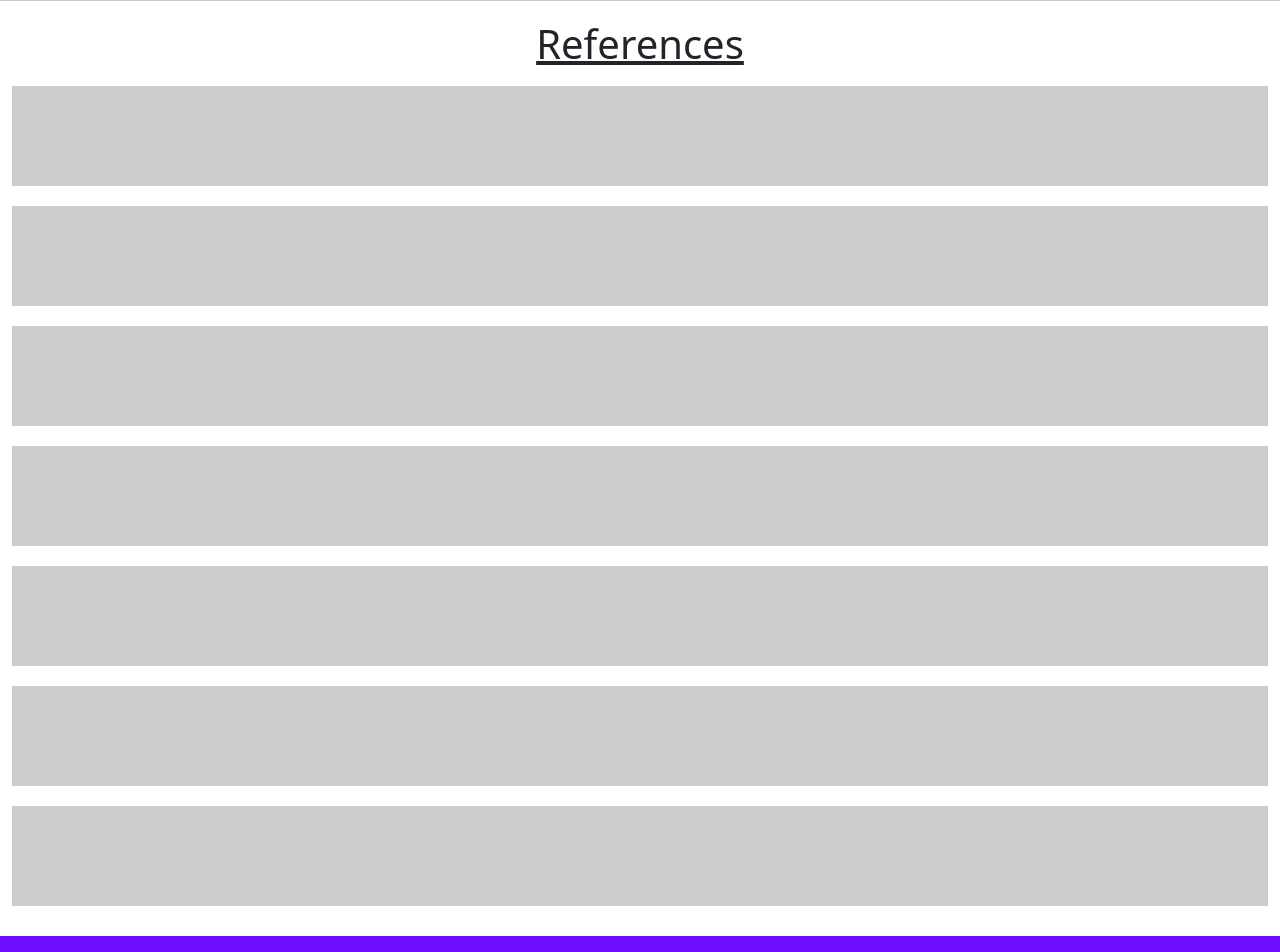
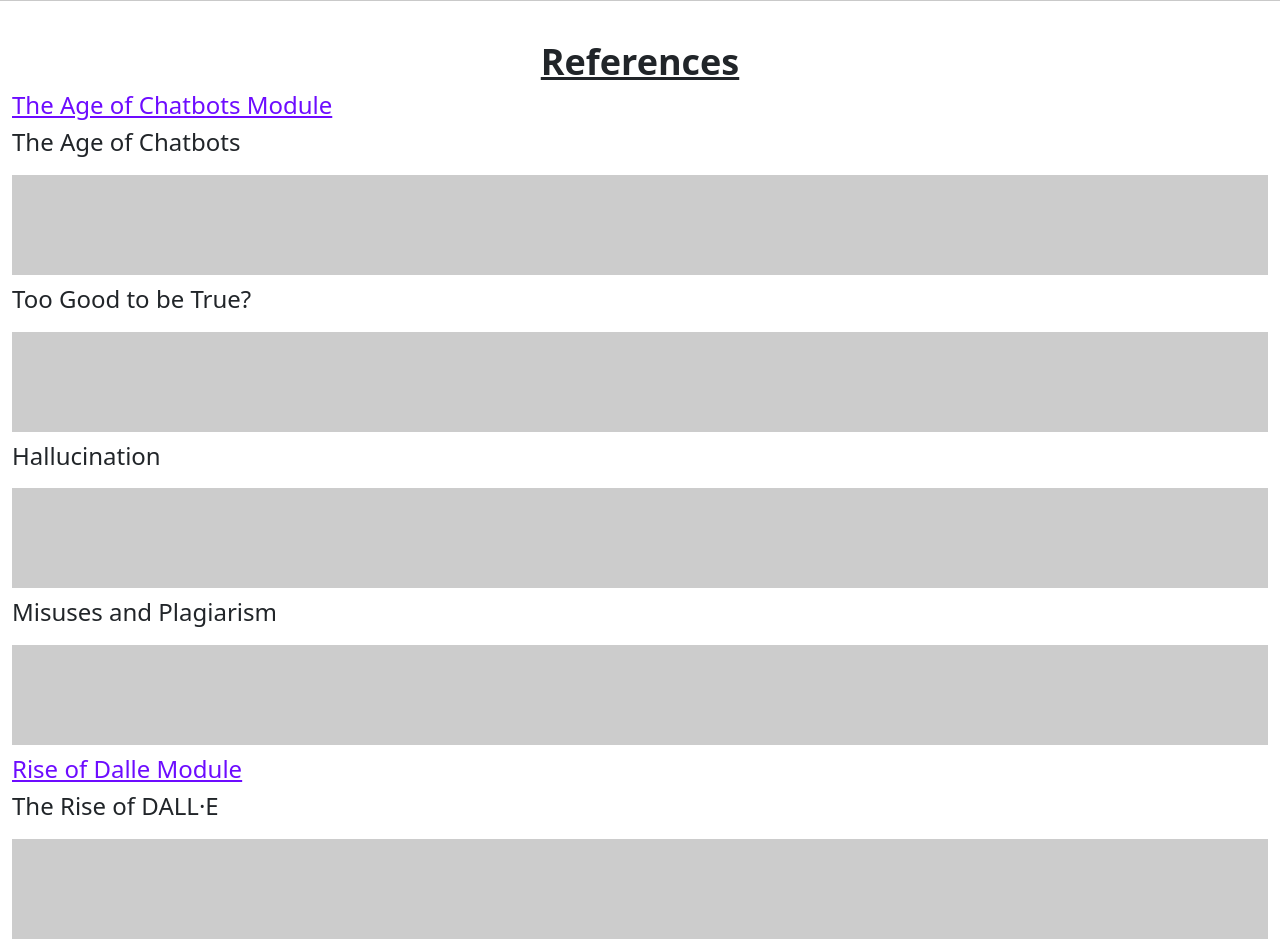
Before and after one commit to harslash/EthicAI, a Vue app in the folder project/ethicai-spa/: page /references in a window 1280 px wide. Shown: the part 60-1012 px from the top of the page. Built offline with nearby package versions, Linux system fonts and the light colour scheme.

Commit message:
edit references page

```diff
--- a/project/ethicai-spa/src/components/pages/references-page.vue
+++ b/project/ethicai-spa/src/components/pages/references-page.vue
@@ -2,27 +2,57 @@
     <nav-bar />
     <div class="container-fluid page-container text-center">
         <div class="row h-25">
-           <h1><u> References </u> </h1>
+            <h1 class="main-heading"><u> References </u> </h1>
         </div>
         <div class="row">
-            <!-- Add seven full-width gray rectangles here -->
             <div class="col-md-12">
-                <div class="gray-rectangle"></div>
+                <h2 class="section-heading">The Age of Chatbots Module</h2> <!-- Second Header -->
+            </div>
+        </div>
+        <div class="row">
+            <!-- Add empty headers labeled "text" above each rectangle -->
+            <div class="col-md-12">
+                <h3 class="sub-heading">The Age of Chatbots</h3>
             </div>
             <div class="col-md-12">
                 <div class="gray-rectangle"></div>
             </div>
             <div class="col-md-12">
-                <div class="gray-rectangle"></div>
+                <h3 class="sub-heading">Too Good to be True?</h3>
             </div>
             <div class="col-md-12">
                 <div class="gray-rectangle"></div>
             </div>
             <div class="col-md-12">
+                <h3 class="sub-heading">Hallucination</h3>
+            </div>
+            <div class="col-md-12">
                 <div class="gray-rectangle"></div>
             </div>
             <div class="col-md-12">
+                <h3 class="sub-heading">Misuses and Plagiarism</h3>
+            </div>
+            <div class="col-md-12">
                 <div class="gray-rectangle"></div>
+            </div>
+
+            <div class="col-md-12">
+                <h2 class="section-heading">Rise of Dalle Module</h2> <!-- Second Header -->
+            </div>
+            <div class="col-md-12">
+                <h3 class="sub-heading">The Rise of DALL·E</h3>
+            </div>
+            <div class="col-md-12">
+                <div class="gray-rectangle"></div>
+            </div>
+            <div class="col-md-12">
+                <h3 class="sub-heading">AI Generated vs Human Art</h3>
+            </div>
+            <div class="col-md-12">
+                <div class="gray-rectangle"></div>
+            </div>
+            <div class="col-md-12">
+                <h3 class="sub-heading">Copyright and Copywrong</h3>
             </div>
             <div class="col-md-12">
                 <div class="gray-rectangle"></div>
@@ -60,12 +90,29 @@ export default defineComponent({
     min-height: calc(100vh - 60px); /* Set the minimum height to avoid going into the footer */
     margin-top: 60px;
     padding-bottom: 20px; /* Add some padding at the bottom for spacing */
-    padding-top: 20px;
+    padding-top: 40px;
 }
+
+.main-heading {
+    font-size: 36px;
+    font-weight: bold;
+}
+
+.section-heading {
+    text-align: left;
+    text-decoration: underline;
+    color: #6D0CFF;
+    font-size: 24px;
+}
+
+.sub-heading {
+    text-align: left;
+    font-size: 24px;
+}
+
 .gray-rectangle {
     background-color: #ccc; /* Gray color for the rectangle */
     height: 100px; /* Adjust the height as needed */
     margin: 10px 0; /* Add vertical margin for spacing between rectangles */
 }
-/* Your component-specific styles go here */
 </style>
```
